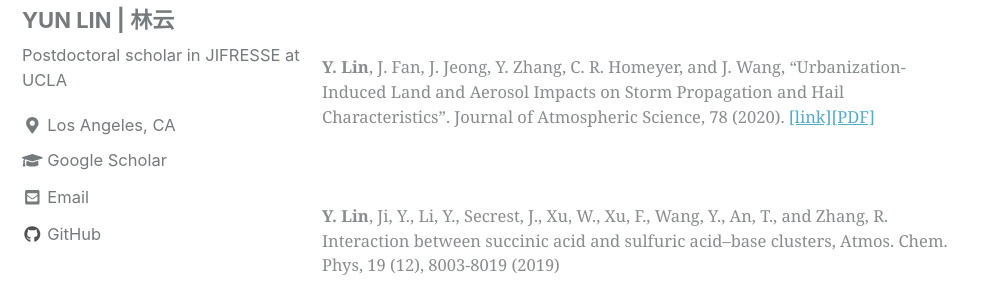
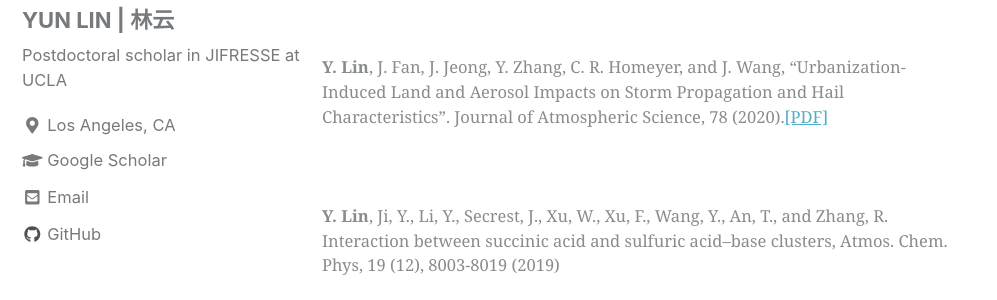
Before and after one commit to nolanylin/nolanylin.github.io, a Jekyll site: the page built from _pages/publications.md, in a window 1280 px wide and 900 px high, scrolled down 468 px. Shown: the part 155-455 px from the top of the window, without its empty margins (0-997 px from the left). Built offline with Jekyll 4.4.1, drawn with Linux system fonts in a browser that asks for light colours; nearby versions of some CDN libraries.

Commit message:
Update publications.md

```diff
--- a/_pages/publications.md
+++ b/_pages/publications.md
@@ -13,7 +13,7 @@ toc_icon: "columns"
 {% include figure caption=" R. Zhang, P. Tian, Y. Ji, **Y. Lin**, J. Peng, B. Pan, Y. Wang, G. Wang, G. Li, W. Wang, F. Zhang, X. Feng, L. Duan, J. Hu, W. Marrero-Ortiz, J. Secrest, M. Hu. *Air Pollution in Eastern Asia: An Integrated Perspective. Chapter: Overview of Persistent Haze Events in China*. Springer, Cham, (2017)"%}
 
 ## Peer-reviewed Journals
-{% include figure caption=" **Y. Lin**, J. Fan, J. Jeong, Y. Zhang, C. R. Homeyer, and J. Wang, “Urbanization-Induced Land and Aerosol Impacts on Storm Propagation and Hail Characteristics”. Journal of Atmospheric Science, 78 (2020). [[link]](https://aip.scitation.org/doi/10.1063/5.0044487)[[PDF]](http://kaihangshi.github.io/assets/docs/paper/Shi_JCP_2021.pdf)"%}
+{% include figure caption=" **Y. Lin**, J. Fan, J. Jeong, Y. Zhang, C. R. Homeyer, and J. Wang, “Urbanization-Induced Land and Aerosol Impacts on Storm Propagation and Hail Characteristics”. Journal of Atmospheric Science, 78 (2020).[[PDF]](https://journals.ametsoc.org/view/journals/atsc/aop/JAS-D-20-0106.1/JAS-D-20-0106.1.xml)"%}
 {% include figure caption=" **Y. Lin**, Ji, Y., Li, Y., Secrest, J., Xu, W., Xu, F., Wang, Y., An, T., and Zhang, R. Interaction between succinic acid and sulfuric acid–base clusters, Atmos. Chem. Phys, 19 (12), 8003-8019 (2019)"%}
 {% include figure caption=" Q. Su, H. Dai, H. Chen, **Y. Lin**, Y. Xie, R. Karthikeyan. General equilibrium analysis of the cobenefits and trade-offs of carbon mitigation on local industrial water use and pollutants discharge in China. *Environ. Sci. Technol.*, 53 (3), 1715-1724 (2019)."%}
 {% include figure caption=" Marrero-Ortiz, W., M. Hu, Z. Du, Y. Ji, Y. Wang, S. Guo, Y. Lin, M. Gomez-Hermandez, J. Peng, Y. Li, J. Secrest, M. L. Zamora, Y. Wang, T. An, and R. Zhang. Formation and Optical Properties of Brown Carbon from Small α-Dicarbonyls and Amines, Environ. Sci. & Technol., 53 (1), 117-126, (2019)."%}
```
